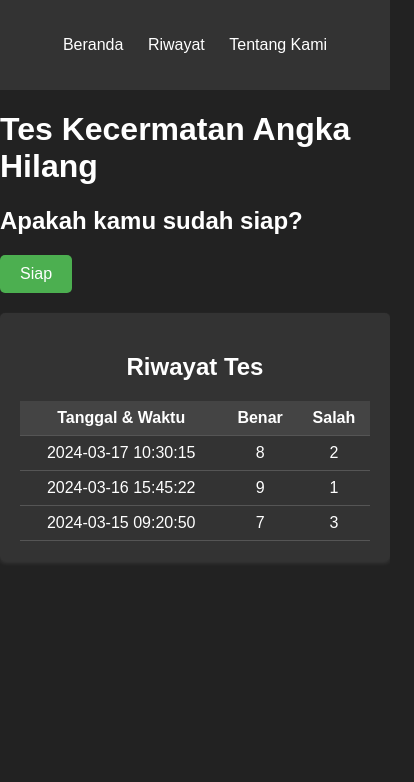
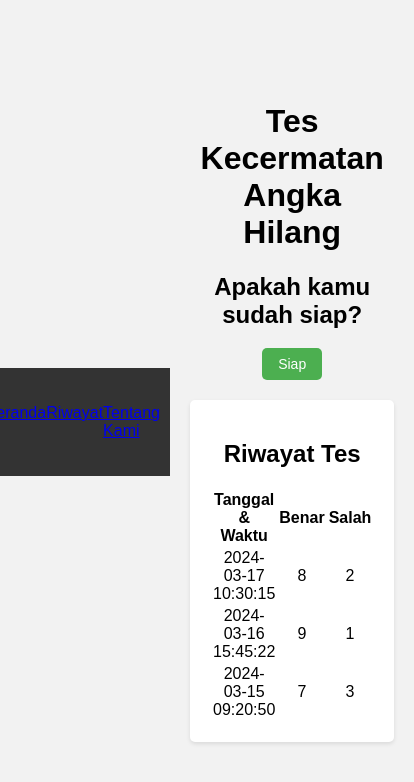
Before and after one commit to careninaz/Kecermatan-Angka, a plain HTML site: page index.html in a window 390 px wide. Both pictures are taken after a click on the link "Riwayat". Shown: the whole page, 414 px wide, since content can reach past the window. Drawn offline with Linux system fonts and the light colour scheme.

Commit message:
style.css

```diff
--- a/style.css
+++ b/style.css
@@ -1,42 +1,39 @@
 body {
     font-family: Arial, sans-serif;
-    background-color: #222;
-    color: #fff;
+    background-color: #f2f2f2;
+    display: flex;
+    justify-content: center;
+    align-items: center;
+    height: 100vh;
     margin: 0;
 }
 
-.container {
-    max-width: 800px;
-    margin: 0 auto;
+.top-navigation {
+    background-color: #333;
+    color: #fff;
+    padding: 20px;
 }
 
-header {
-    background-color: #333;
-    padding: 20px 0;
-    text-align: center;
+.top-navigation nav ul {
+    list-style: none;
+    padding: 0;
+    display: flex;
+    justify-content: center;
 }
 
-nav ul {
-    list-style: none;
-    padding: 0;
-}
-
-nav ul li {
-    display: inline;
+.top-navigation nav ul li {
     margin-left: 20px;
 }
 
-nav ul li:first-child {
+.top-navigation nav ul li:first-child {
     margin-left: 0;
 }
 
-nav ul li a {
-    color: #fff;
-    text-decoration: none;
-}
-
-header h1 {
-    margin: 0;
+.container {
+    text-align: center;
+    max-width: 600px;
+    width: 100%;
+    padding: 0 20px;
 }
 
 button {
@@ -55,56 +52,30 @@ button:hover {
 }
 
 #reference, #question, #history {
-    background-color: #333;
+    background-color: #fff;
     padding: 20px;
     margin: 20px 0;
     border-radius: 5px;
-    box-shadow: 0 2px 4px rgba(255, 255, 255, 0.1);
+    box-shadow: 0 2px 4px rgba(0, 0, 0, 0.1);
     text-align: center;
 }
 
-.options button {
-    margin: 5px;
-    padding: 5px 10px;
-    font-size: 16px;
-    background-color: #444;
-    color: #fff;
-    border: none;
-    border-radius: 5px;
-    transition: background-color 0.3s;
+@media screen and (max-width: 600px) {
+    .top-navigation {
+        padding: 10px;
     }
 
-.options button:hover {
-    background-color: #666;
+    .top-navigation h1 {
+        font-size: 24px;
     }
 
-.options button.correct {
-    background-color: green;
+    .top-navigation nav ul li {
+        display: block;
+        margin: 10px 0;
     }
 
-.options button.wrong {
-    background-color: gray;
+    button {
+        font-size: 14px;
+        padding: 8px 16px;
     }
-
-.options button.disabled {
-    background-color: #888;
 }
-
-#historyTable {
-    width: 100%;
-    border-collapse: collapse;
-}
-
-#historyTable th, #historyTable td {
-    padding: 8px;
-    border-bottom: 1px solid #555;
-}
-
-#historyTable th {
-    background-color: #444;
-    color: #fff;
-}
-
-#historyTable tbody tr:hover {
-    background-color: #555;
-}
```
Lines whose indentation alone changed are shown as unchanged.
